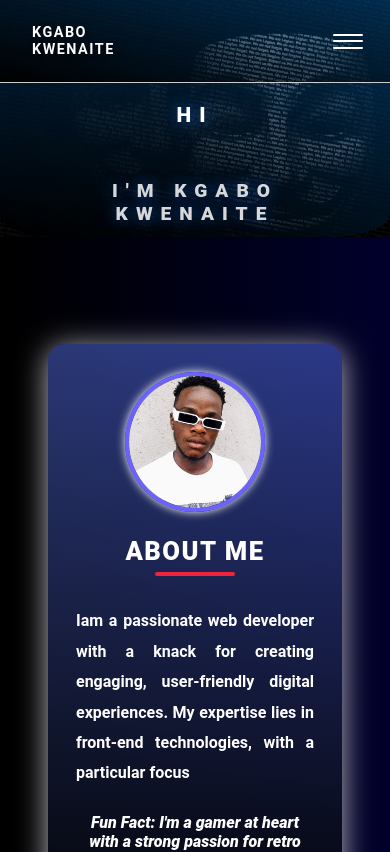
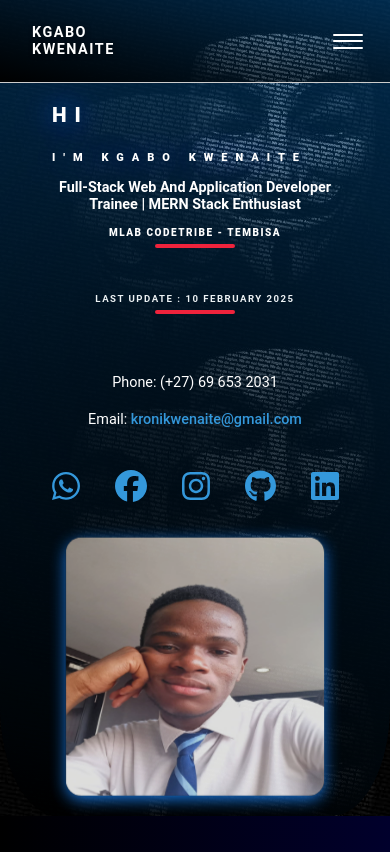
Before and after one commit to Kronik502/Portfolio, a React (Create React App) app: page / in a window 390 px wide. Shown: the top 852 px of the page. Built offline with nearby package versions, Linux system fonts and the light colour scheme.

Commit message:
hero updates

```diff
--- a/src/components/Contact.css
+++ b/src/components/Contact.css
@@ -3,7 +3,7 @@
 /* Define color variables */
 :root {
     --primary-color: #3498db;
-    --secondary-color: #2ecc71;
+    --secondary-color: #ffffff;
     --background-color: #000000;
     --text-color: #ffffff;
   }
@@ -12,6 +12,9 @@
     padding: 50px;
     background-color: var(--background-color);
     color: var(--text-color);
+    border: 1px solid ;
+    border-radius: 5px ;
+    border-color: var(--primary-color);
   }
 
   .contact-info {
@@ -45,7 +48,7 @@
     display: inline-block;
     padding: 10px;
     border-radius: 5px;
-    background-color:rgb(3, 3, 3) ;
+    background-color:rgba(3, 3, 3, 0) ;
     color: white;
     font-size: 24px; /* Adjust icon size */
     text-decoration: none;
--- a/src/components/Hero.css
+++ b/src/components/Hero.css
@@ -71,7 +71,7 @@ body {
   display: flex;
   flex-direction: column;
   justify-content: center;
-  gap: 1.5rem;
+  gap: 0.9rem;
   animation: fadeInUp 2s ease-out forwards, bounceIn 1s ease-out;
 }
 
@@ -88,7 +88,7 @@ body {
 
 .name-text {
   font-size: 2rem;
-  margin-top: 20px;
+  margin-top: 10px;
   animation-delay: 0.5s;
 }
 
@@ -105,10 +105,10 @@ body {
 }
 
 .contact-info {
-  margin-top: 2rem;
   display: flex;
   flex-direction: column;
-  gap: 1rem;
+  gap: 0rem;
+  font-size: 0.9rem;
   color:#fff;
   animation: fadeInUp 1.5s ease-out forwards, fadeIn 1.5s ease-in;
 }
@@ -130,7 +130,7 @@ body {
 .social-links a:hover {
   transform: scale(1.2) rotateY(15deg);
   filter: brightness(1.3);
-  color: var(--neon-blue);
+  color: white;
   animation: hoverBounce 1s ease-out;
 }
 
@@ -153,7 +153,7 @@ body {
 }
 
 .btn:hover {
-  background: var(--secondary-color);
+  background: white;
   color: var(--primary-color);
   transform: scale(1.1);
   box-shadow: 0 0 30px var(--neon-glow);
@@ -270,30 +270,33 @@ body {
 @media (max-width: 1024px) {
   .hero { flex-direction: column; height: auto; text-align: center; }
   .hero-content { max-width: 100%; padding: 20px; }
+  .contact-info{  margin-top: 40rem;}
 }
 
 @media (max-width: 768px) {
   .hi-text, .name-text { font-size: 2.5rem; }
   .btn { padding: 12px 28px; font-size: 1.2rem; }
+  .contact-info{  margin-top: 40rem;}
 }
 
 @media (max-width: 480px) {
-  .hi-text { font-size: 1.3rem; }
+  .hi-text { font-size: 1.3rem;text-align: left; }
+  .hero-content { max-width: 100%; padding: 20px; }
   .btn { padding: 10px 22px; font-size: 1.1rem; }
-  .name-text { font-size: 1.2rem;}
+  .name-text { font-size:11px;text-align: left;width: 100%;}
   .location-text{font-size:10px}
-  .hi-text, .name-text {
-    gap: 0px;
-  }
+
+  .contact-info{  margin-top: 0rem;}
   .profession-text{
     font-size:0.9rem;
 }
 .update{
-  font-size:0.9rem;
+  font-size:0.6rem;
 }
 .hero-image{
-  width:200px;
-  height:200px
+  width:250px;
+  height:250px
 }
 
+
   }
--- a/src/components/Hero.js
+++ b/src/components/Hero.js
@@ -1,61 +1,49 @@
-import React, { useState, useEffect } from 'react';
+import React, { useState, useEffect, useRef } from 'react';
 import './Hero.css';
 import profileone from '../images/Profile.jpg';
 import { faWhatsapp, faFacebook, faInstagram, faGithub, faLinkedin } from '@fortawesome/free-brands-svg-icons';
 import { FontAwesomeIcon } from '@fortawesome/react-fontawesome';
-import hacker from '../images/hacker.jpg'
+// import hacker from '../images/hacker.jpg';
+
 function Hero() {
   const [step, setStep] = useState(0);
+  const intervalRef = useRef(null); // Ref to store interval ID
 
   useEffect(() => {
-    const timer = setInterval(() => {
+    intervalRef.current = setInterval(() => {
       setStep((prevStep) => prevStep + 1);
-    }, 2500);
-    return () => clearInterval(timer);
+    }, 500);
+
+    // Cleanup function to clear the interval on component unmount
+    return () => {
+      if (intervalRef.current) {
+        clearInterval(intervalRef.current);
+      }
+    };
   }, []);
 
   return (
     <section className="hero">
       <div className="hero-content">
-
         {step >= 1 && <h1 className="hi-text fade-in">Hi</h1>}
-
-
         {step >= 2 && <h1 className="name-text fade-in">{`I'm Kgabo Kwenaite`}</h1>}
-
-
         {step >= 3 && (
           <p className="profession-text fade-in">
             Full-Stack Web And Application Developer Trainee | MERN Stack Enthusiast
           </p>
         )}
-
-
         {step >= 4 && (
           <h2 className="location-text fade-in">MLAB CodeTribe - TEMBISA</h2>
         )}
-
-
         {step >= 5 && (
           <h2 className="update">Last Update : 10 February 2025</h2>
         )}
       </div>
 
-
-      {step >= 4 && (
-        <div className="hero-image-frame fade-in">
-          <img
-            src={profileone}
-            alt="Kgabo's Portfolio"
-            className="hero-image"
-          />
-        </div>
-
-
-      )}
-         {step >= 5 && ( <div className="contact-info">
+      {step >= 5 && (
+        <div className="contact-info">
           <p>Phone: (+27) 69 653 2031</p>
-              <p>Email: <a href="kgabo:kronikwenaite@gmail.com">kronikwenaite@gmail.com</a></p>
+          <p >Email: <a href="mailto:kronikwenaite@gmail.com">kronikwenaite@gmail.com</a></p>
           <div className="social-links">
             <a className="color-button" href="https://wa.me/27663275611" target="_blank" rel="noopener noreferrer">
               <FontAwesomeIcon icon={faWhatsapp} />
@@ -75,6 +63,16 @@ function Hero() {
           </div>
         </div>
       )}
+      {step >= 4 && (
+        <div className="hero-image-frame fade-in">
+          <img
+            src={profileone}
+            alt="Kgabo's Portfolio"
+            className="hero-image"
+          />
+        </div>
+      )}
+
     </section>
   );
 }
```
Also changed, not shown: trashbin.txt. Lines whose indentation alone changed are shown as unchanged.
